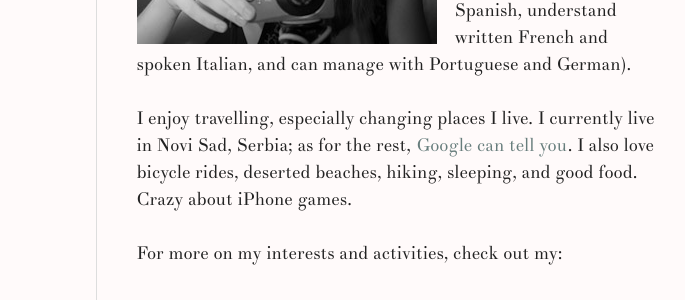
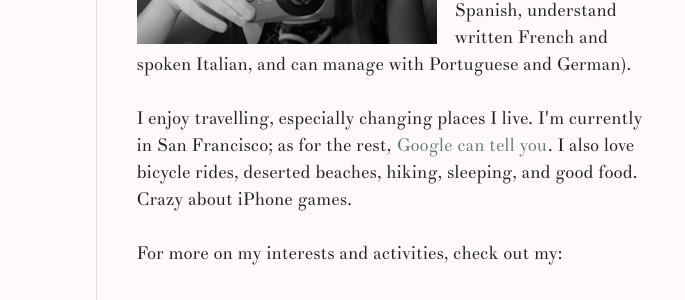
Before and after one commit to ivana/ivana.github.com, a Jekyll site: the page built from index.html, in a window 1280 px wide. Shown: the part 686-986 px from the top of the page, without its empty margins (265-950 px from the left). Built offline with Jekyll 4.4.1, drawn with Linux system fonts in a browser that asks for light colours; Markdown is read by kramdown in place of the engine named in the settings.

Commit message:
change locality to SF

```diff
--- a/index.html
+++ b/index.html
@@ -30,8 +30,8 @@ desc: about Ivana, social links and contact
     and can manage with Portuguese and German).
   </p>
   <p>
-    I enjoy travelling, especially changing places I live. I currently live in
-    <span class="adr"><span class="locality">Novi Sad</span>, <span class="country-name">Serbia</span></span>;
+    I enjoy travelling, especially changing places I live. I'm currently in
+    <span class="adr"><span class="locality">San Francisco</span></span>;
     as for the rest, <a href="http://www.google.com/profiles/ivasilj#about" rel="me" class="url">Google can tell you</a>.
     I also love bicycle rides, deserted beaches, hiking, sleeping, and good food. Crazy about iPhone games.
   </p>
```
